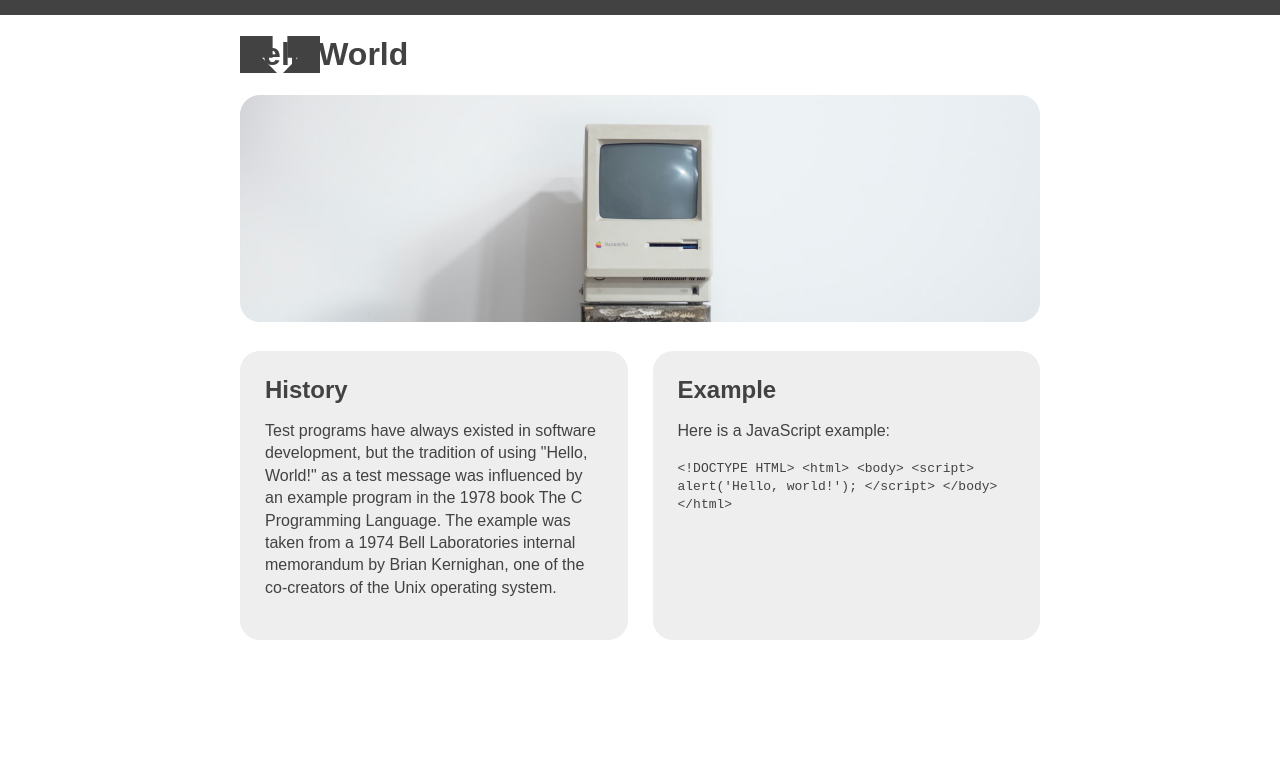
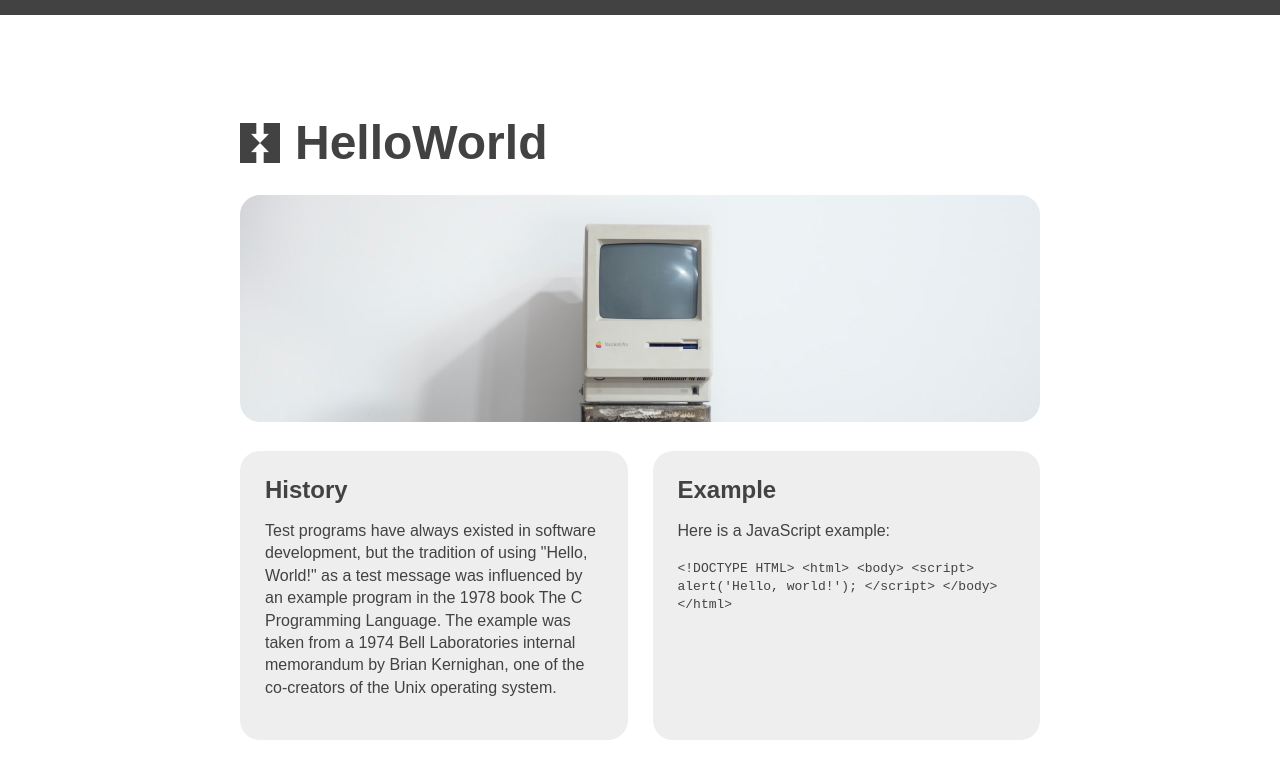
Before and after one commit to fahmidaa1202/hello-world, a plain HTML site: page index.html in a window 1280 px wide. Drawn offline with Linux system fonts and the light colour scheme.

Commit message:
change padding

```diff
--- a/screen.css
+++ b/screen.css
@@ -42,6 +42,11 @@ img {
 h1 {
     background-image: url('images/h-logo.png');
     background-repeat: no-repeat;
+    background-size: 40px;
+    background-position: center left;
+    font-size: 3em;
+    padding-left: 55px;
+    margin: 100px 0 25px 0;
 }
 
 h2 {
```
